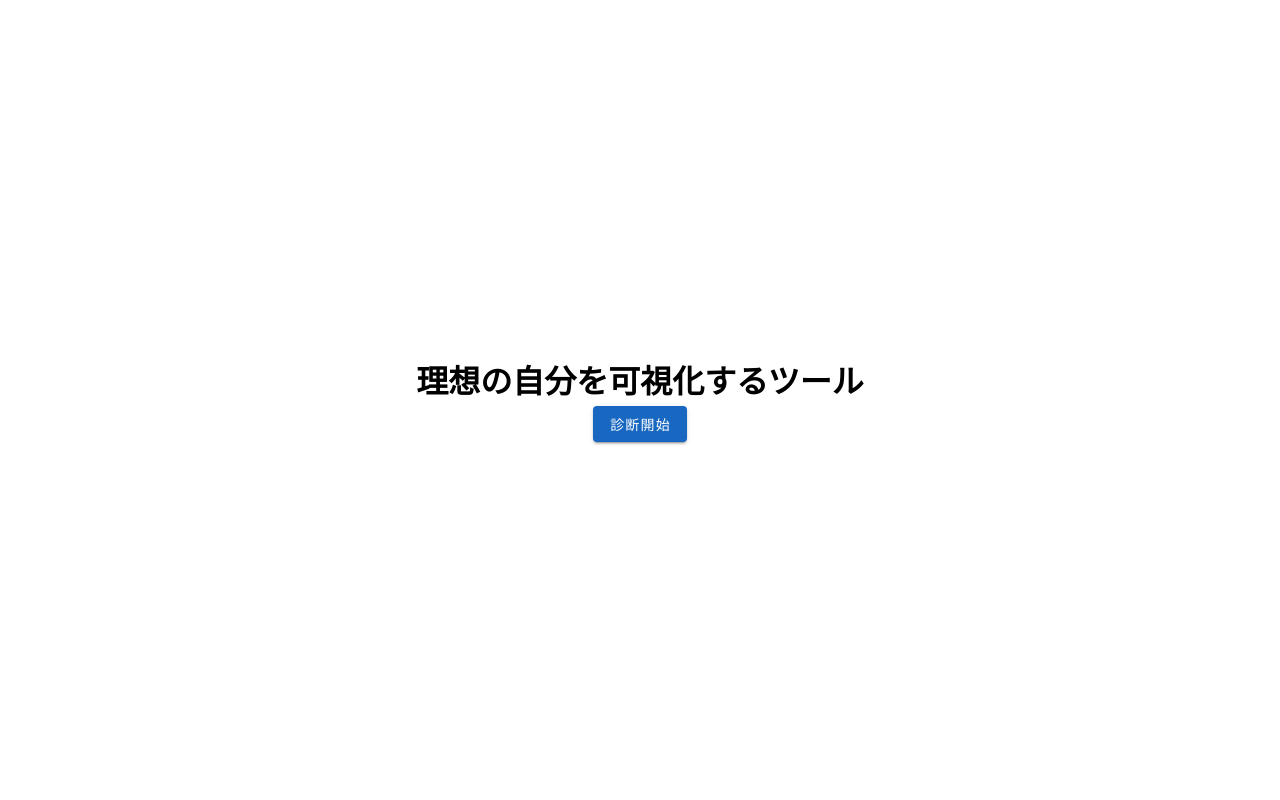
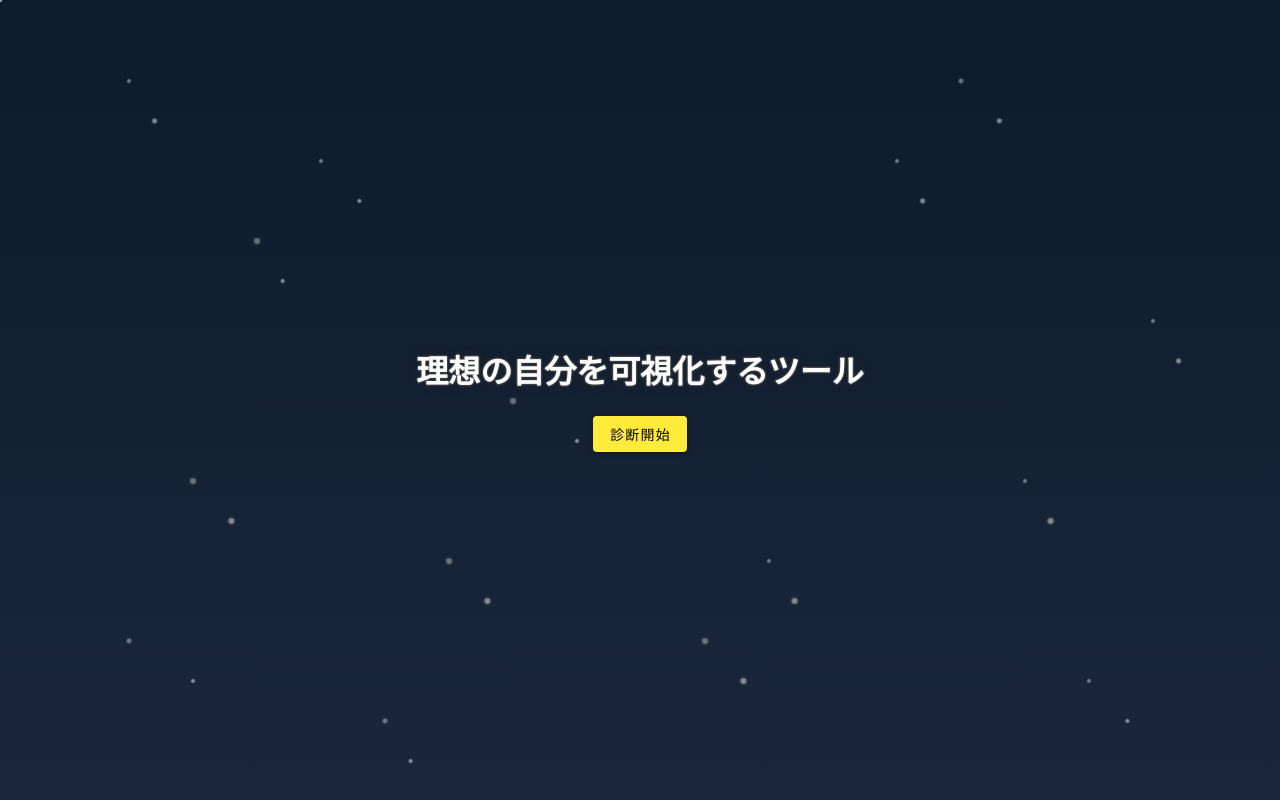
Before and after one commit to Ayumi-Moriyama/hacksonic2025, a Nuxt app: page / in a window 1280 px wide. Built offline with nearby package versions, Linux system fonts and the light colour scheme.

Commit message:
トップページを夜空に

```diff
--- a/app/pages/diagnosis.vue
+++ b/app/pages/diagnosis.vue
@@ -464,7 +464,7 @@ function goToIdeal() {
 }
 .mirror-glint {
   position: absolute;
-  top: 8%;
+  top: 10%;
   left: -20%;
   width: 140%;
   height: 8px;
@@ -472,32 +472,32 @@ function goToIdeal() {
   opacity: 0;
   pointer-events: none;
   z-index: 0;
-  filter: blur(1px);
+  filter: blur(2px);
   border-radius: 10px;
-  transform: rotate(-15deg);
+  transform: rotate(-15deg) translateY(0%);
   animation: glint-move 3.2s linear infinite;
 }
 
 @keyframes glint-move {
   0% {
     opacity: 0;
-    transform: translateX(-30%) rotate(-15deg) scaleY(1);
+    transform: translateX(-30%) translateY(0%) rotate(-15deg) scaleY(1);
   }
   10% {
     opacity: 1;
-    transform: translateX(-10%) rotate(-15deg) scaleY(1.5);
+    transform: translateX(-10%) translateY(20%) rotate(-15deg) scaleY(1.5);
   }
   50% {
     opacity: 1;
-    transform: translateX(60%) rotate(-15deg) scaleY(1.8);
+    transform: translateX(60%) translateY(60%) rotate(-15deg) scaleY(1.8);
   }
   80% {
     opacity: 0.7;
-    transform: translateX(110%) rotate(-15deg) scaleY(1.2);
+    transform: translateX(110%) translateY(90%) rotate(-15deg) scaleY(1.2);
   }
   100% {
     opacity: 0;
-    transform: translateX(110%) rotate(-15deg) scaleY(1);
+    transform: translateX(110%) translateY(100%) rotate(-15deg) scaleY(1);
   }
 }
 .mb-6 {
--- a/app/pages/index.vue
+++ b/app/pages/index.vue
@@ -1,9 +1,10 @@
 <template>
+  <div class="stars"></div>
   <v-container class="fill-height" fluid>
     <v-row align="center" justify="center">
       <v-col cols="12" md="8" class="text-center">
-        <h1>理想の自分を可視化するツール</h1>
-        <v-btn color="primary" large @click="startDiagnosis">
+        <h1 class="star-title">理想の自分を可視化するツール</h1>
+        <v-btn color="yellow" large @click="startDiagnosis" class="mt-5">
           診断開始
         </v-btn>
       </v-col>
@@ -29,5 +30,118 @@ function startDiagnosis() {
   display: flex;
   align-items: center;
   justify-content: center;
+  /* 夜空のグラデーション背景 */
+  background: linear-gradient(180deg, #0d1b2a 0%, #1b263b 100%);
+  position: relative;
+  overflow: hidden;
+}
+
+/* 星を描画するレイヤー */
+.stars {
+  position: fixed;
+  top: 0; left: 0; width: 100vw; height: 100vh;
+  pointer-events: none;
+  z-index: 2;
+}
+
+/* 星の生成（box-shadowで複数の星を一括生成） */
+.stars::before {
+  content: '';
+  position: absolute;
+  width: 4px; height: 4px;
+  border-radius: 50%;
+  background: white;
+  box-shadow:
+    50vw 10vh 1px 1px #fff,
+    20vw 30vh 2px 2px #fff,
+    80vw 60vh 1px 1px #fff,
+    10vw 80vh 1.5px 1.5px #fff,
+    70vw 20vh 1px 1px #fff,
+    40vw 50vh 2px 2px #fff,
+    60vw 70vh 1px 1px #fff,
+    30vw 90vh 1.5px 1.5px #fff,
+    90vw 40vh 1px 1px #fff,
+    15vw 60vh 2px 2px #fff;
+  animation: twinkle 2s infinite alternate;
+  opacity: 0.8;
+}
+
+/* 星のまたたきアニメーション */
+@keyframes twinkle {
+  0% { opacity: 0.8; }
+  50% { opacity: 0.3; }
+  100% { opacity: 1; }
+}
+.star-title {
+  color: #fff;
+  text-shadow: 0 0 8px #222, 0 0 2px #fff;
+}
+
+/* 星を描画するレイヤー */
+.stars {
+  position: fixed;
+  top: 0; left: 0; width: 100vw; height: 100vh;
+  pointer-events: none;
+  z-index: 2;
+}
+
+/* 星の生成（複数の擬似要素でランダムな瞬き） */
+.stars::before,
+.stars::after {
+  content: '';
+  position: absolute;
+  width: 2px; height: 2px;
+  border-radius: 50%;
+  background: white;
+  opacity: 0.8;
+}
+
+.stars::before {
+  box-shadow:
+    10vw 10vh 1px 1px #fff,
+    20vw 30vh 2px 2px #fff,
+    80vw 60vh 1px 1px #fff,
+    10vw 80vh 1.5px 1.5px #fff,
+    70vw 20vh 1px 1px #fff,
+    40vw 50vh 2px 2px #fff,
+    60vw 70vh 1px 1px #fff,
+    30vw 90vh 1.5px 1.5px #fff,
+    90vw 40vh 1px 1px #fff,
+    15vw 60vh 2px 2px #fff,
+    25vw 20vh 1px 1px #fff,
+    55vw 80vh 2px 2px #fff,
+    75vw 10vh 1.5px 1.5px #fff,
+    85vw 85vh 1px 1px #fff,
+    35vw 70vh 2px 2px #fff;
+  animation: twinkle 2s infinite alternate;
+  animation-delay: 0s;
+}
+
+.stars::after {
+  box-shadow:
+    12vw 15vh 1.5px 1.5px #fff,
+    22vw 35vh 1px 1px #fff,
+    82vw 65vh 2px 2px #fff,
+    15vw 85vh 1px 1px #fff,
+    72vw 25vh 1.5px 1.5px #fff,
+    45vw 55vh 1px 1px #fff,
+    62vw 75vh 2px 2px #fff,
+    32vw 95vh 1px 1px #fff,
+    92vw 45vh 1.5px 1.5px #fff,
+    18vw 65vh 2px 2px #fff,
+    28vw 25vh 1px 1px #fff,
+    58vw 85vh 2px 2px #fff,
+    78vw 15vh 1.5px 1.5px #fff,
+    88vw 90vh 1px 1px #fff,
+    38vw 75vh 2px 2px #fff;
+  animation: twinkle 2.5s infinite alternate;
+  animation-delay: 1s;
+}
+
+/* 星のまたたきアニメーション */
+@keyframes twinkle {
+  0% { opacity: 0.8; }
+  50% { opacity: 0.3; }
+  100% { opacity: 1; }
 }
 </style>
```
